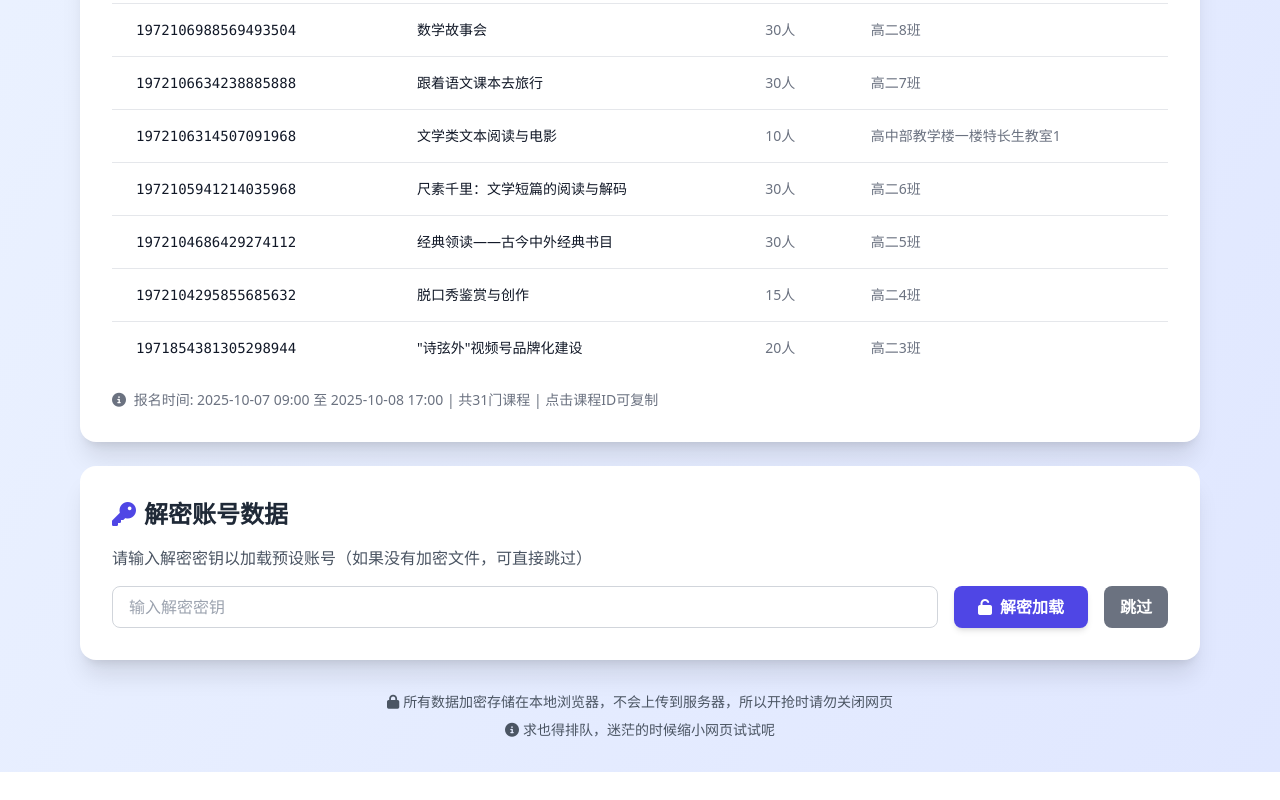
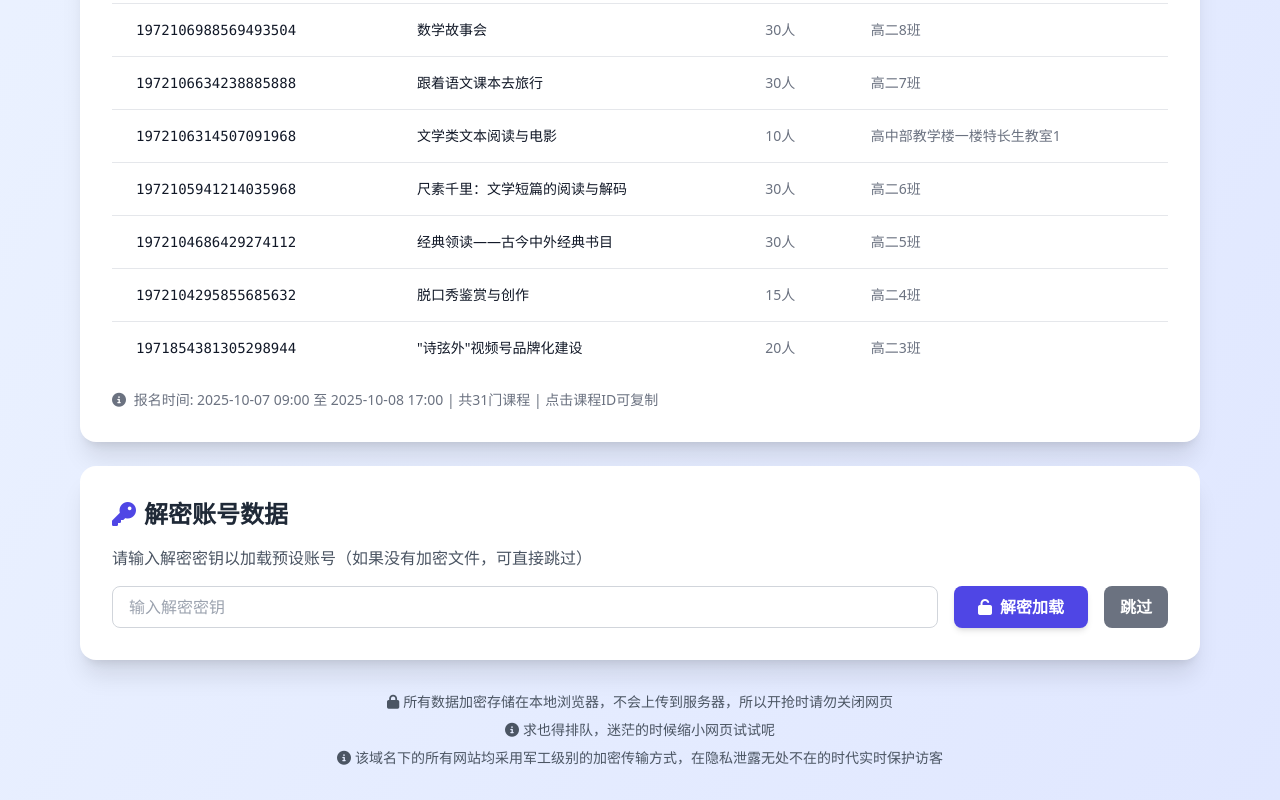
Before and after one commit to Aashaby/AutoCourse, a plain HTML site: page index.html in a window 1280 px wide. Shown: the part 1525-2325 px from the top of the page. Before the commit the page ends 2297 px from the top, so only its background shows below. Drawn offline with nearby package versions, Linux system fonts and the light colour scheme.

Commit message:
更新 index.html

```diff
--- a/index.html
+++ b/index.html
@@ -343,6 +343,7 @@
         <div class="text-center mt-8 text-gray-600 text-sm">
             <p><i class="fas fa-lock mr-1"></i>所有数据加密存储在本地浏览器，不会上传到服务器，所以开抢时请勿关闭网页</p>
             <p class="mt-2"><i class="fas fa-info-circle mr-1"></i>求也得排队，迷茫的时候缩小网页试试呢</p>
+            <p class="mt-2"><i class="fas fa-info-circle mr-1"></i>该域名下的所有网站均采用军工级别的加密传输方式，在隐私泄露无处不在的时代实时保护访客</p>
         </div>
     </div>
 
```
